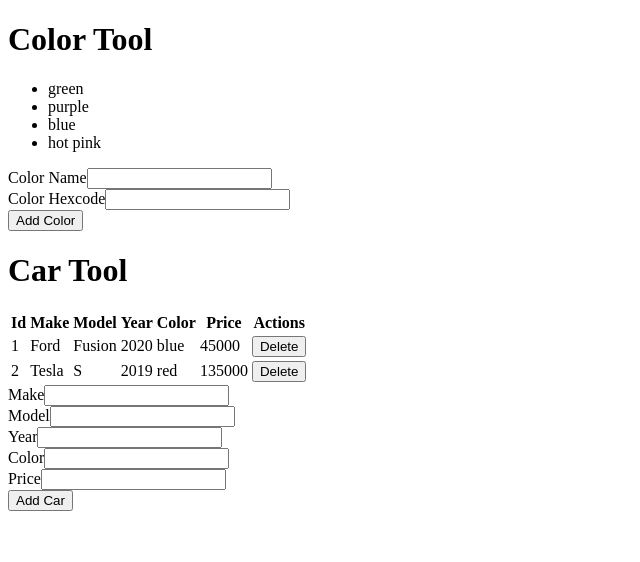
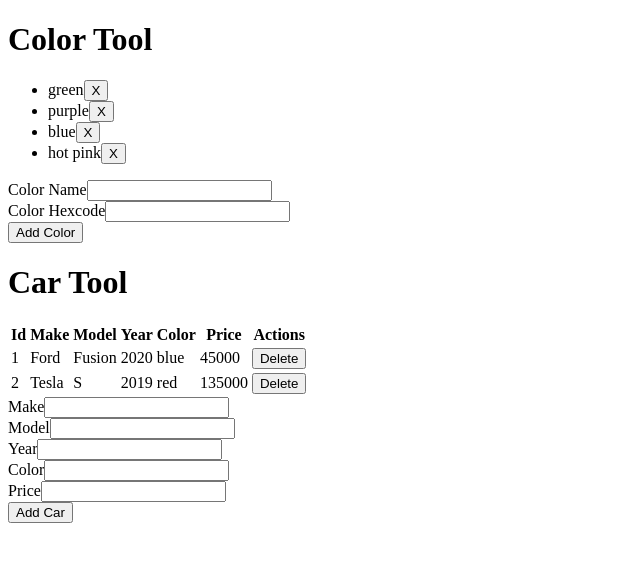
Before and after one commit to t4d-classes/javascript-react-node_07272020, a React (Create React App) app in the folder demo-app/: page / in a window 1280 px wide. Shown: the top 562 px of the page, without its empty margins (0-640 px from the left). Built offline with nearby package versions, Linux system fonts and the light colour scheme.

Commit message:
add exercise 11

```diff
--- a/demo-app/src/components/ColorTool.js
+++ b/demo-app/src/components/ColorTool.js
@@ -4,14 +4,21 @@ import PropTypes from 'prop-types';
 import { ToolHeader } from './ToolHeader';
 import { ColorForm } from './ColorForm';
 
-export const ColorTool = ({ colors, onAppendColor: appendColor }) => {
+export const ColorTool = ({
+  colors,
+  onAppendColor: appendColor,
+  onRemoveColor: removeColor,
+}) => {
 
   return (
     <>
       <ToolHeader headerText="Color Tool" />
       <ul>
         {colors.map(color =>
-          <li key={color.id}>{color.name}</li>)}
+          <li key={color.id}>
+            {color.name}
+            <button type="button" onClick={() => removeColor(color.id)}>X</button>
+          </li>)}
       </ul>
       <ColorForm buttonText="Add Color" onSubmitColor={appendColor} />
     </>
--- a/demo-app/src/containers/ColorToolContainer.js
+++ b/demo-app/src/containers/ColorToolContainer.js
@@ -7,7 +7,10 @@ export const ColorToolContainer = () => {
 
   const colorToolStore = useColorToolStoreContext();
 
-  const [ colors, appendColor ] = colorToolStore;
+  const [ colors, appendColor, removeColor ] = colorToolStore;
 
-  return <ColorTool colors={colors} onAppendColor={appendColor} />;
+  return <ColorTool
+    colors={colors}
+    onAppendColor={appendColor}
+    onRemoveColor={removeColor} />;
 };
--- a/demo-app/src/hooks/useColorToolStore.js
+++ b/demo-app/src/hooks/useColorToolStore.js
@@ -6,11 +6,12 @@ export const useColorToolStore = (initialColors = []) => {
 
   // picture having additional state and functionality for the color tool
 
-  const [ colors, appendColor ] = useList(initialColors.concat());
+  const [ colors, appendColor, removeColor ] = useList(initialColors.concat());
 
   return [
     colors,
     appendColor,
+    removeColor,
   ];
 
 };
```
Also changed, not shown: demo-app/exercises/exercise-10.md (+1 -1 lines), demo-app/exercises/exercise-11.md (added, +5 -0 lines).
